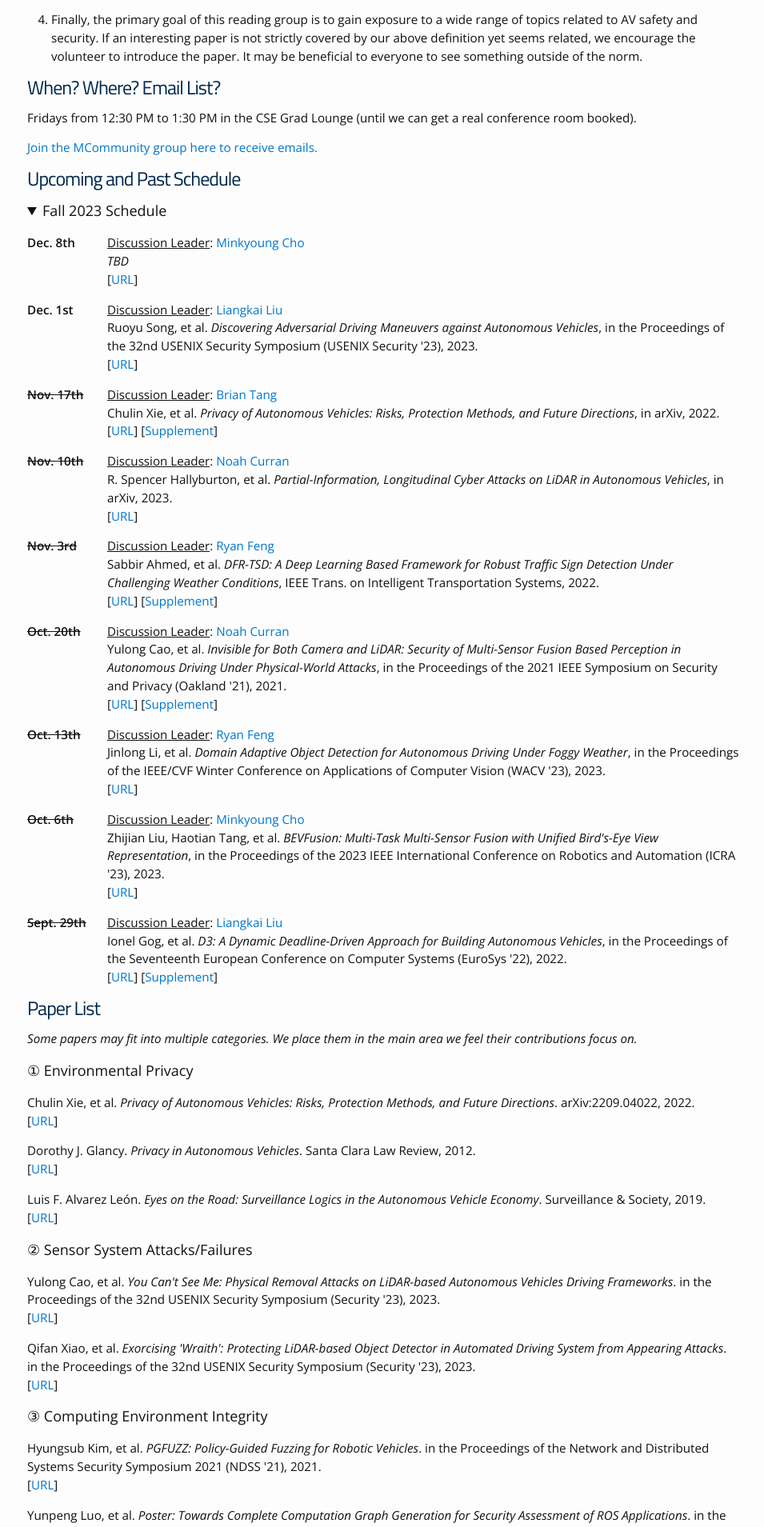
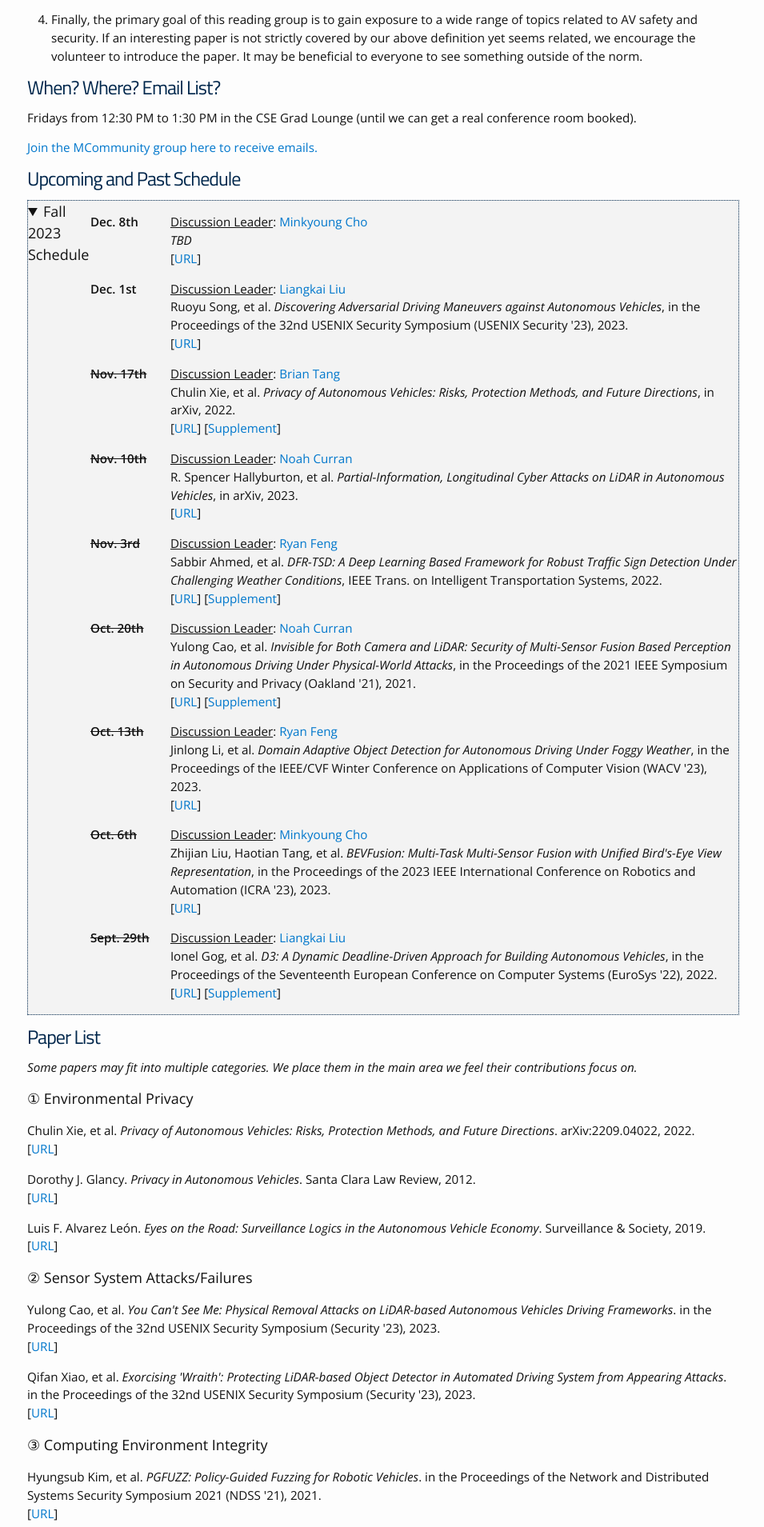
Before and after one commit to noah-curran/noah-curran.github.io, a Jekyll site: the page built from av-safe-sec.md, in a window 1280 px wide. Shown: the part 1422-3331 px from the top of the page at 80% size, without its empty margins (161-1116 px from the left). Built offline with Jekyll 4.4.1, drawn with Linux system fonts in a browser that asks for light colours.

Commit message:
fancy details box

```diff
--- a/_sass/_layout.scss
+++ b/_sass/_layout.scss
@@ -267,6 +267,12 @@ ul.listing li.listing-item a {
 	font-family: 'Titillium Web', sans-serif;
 }
 
+.details-box {
+    display: flex;
+    border: 1px dotted #00274c;
+    background-color: #f3f3f3;
+}
+
 details {
     summary {
         font-size: 18px;
@@ -283,6 +289,7 @@ details {
 
     }
 
+    flex: 1;
     margin-bottom: $spacing-unit / 2;
 
     // &.open, &[open] {
--- a/av-safe-sec.md
+++ b/av-safe-sec.md
@@ -56,7 +56,7 @@ Come to one of our meetings -->
 
 # Upcoming and Past Schedule
 
-<details open>
+<details open class="details-box">
     <summary>Fall 2023 Schedule</summary>
 
     {% include readinggroupevent.html date="Dec. 8th" volunteer="Minkyoung Cho" volunteer_url="https://minkyoungcho.github.io/" authors="" title="TBD" pubvenue="" year="" url="" %}
```
